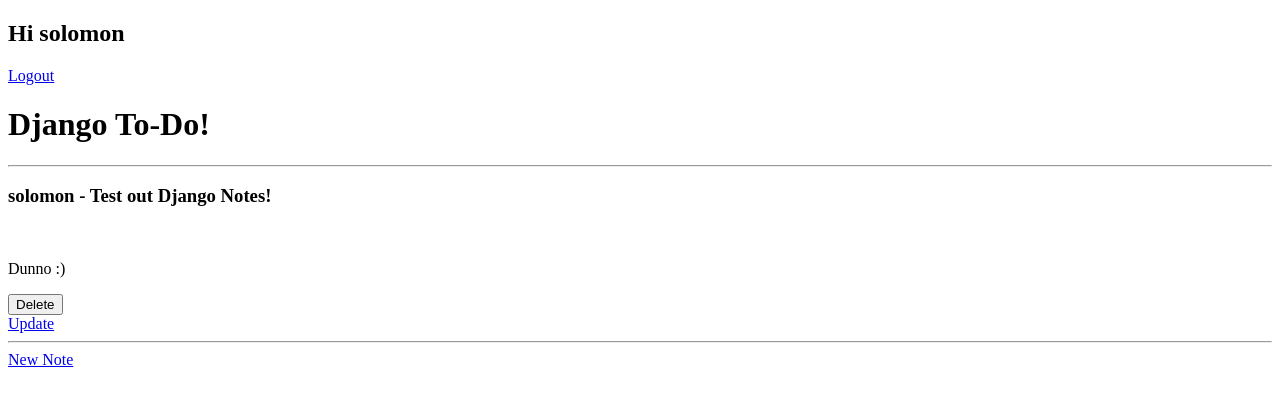
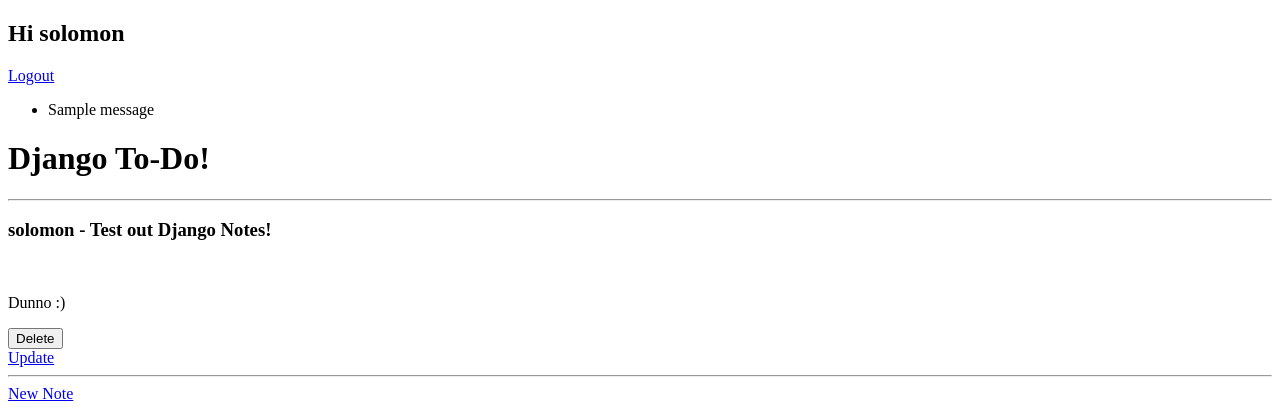
Before and after one commit to solomonbaez/SB-Django-React-Todo, a Django app: page / in a window 1280 px wide. Shown: the top 420 px of the page. Run offline with Django 4.2, Linux system fonts and the light colour scheme; a user stored in the database is signed in; data comes from the database, SQL or seed files in the repository; both versions use the stored data as it was after the commit; one stand-in notice (Sample message) is shown.

Commit message:
Added basic flash messaging

```diff
--- a/base/templates/base/home.html
+++ b/base/templates/base/home.html
@@ -12,6 +12,16 @@
             <a href="{% url 'user-logout' %}">Logout</a>
         {% else %}
             <a href="{% url 'user-login' %}">Login</a>
+        {% endif %}
+
+        {% if messages %}
+            <ul>
+                {% for message in messages%}
+                <li>
+                    {{message}}
+                </li>
+                {% endfor %}
+            </ul>
         {% endif %}
 
         <h1>Django To-Do!</h1>
--- a/base/views.py
+++ b/base/views.py
@@ -1,4 +1,5 @@
 from django.shortcuts import render, redirect
+from django.contrib import messages
 from django.contrib.auth import authenticate, login, logout
 from .models import Note, User
 from .forms import noteForm
@@ -12,13 +13,19 @@
     try:
         notes = Note.objects.filter(user=request.user)
     except:
+        messages.add_message(request, messages.INFO, "Please log in!")
         notes = []
 
     context = {"notes": notes}
 
     if request.method == "POST":
         note = Note.objects.get(id=request.POST.get("id"))
+        title = note.title
         note.delete()
+
+        messages.add_message(
+            request, messages.INFO, (title + " " + "has been deleted.")
+        )
         return redirect("home")
 
     return render(request, "base/home.html", context)
@@ -72,6 +79,9 @@
         note.description = request.POST.get("description")
         note.save()
 
+        messages.add_message(
+            request, messages.INFO, (note.title + " " + "has been updated.")
+        )
         return redirect("home")
 
     context = {"form": form, "note": note, "new_or_update": "new"}
```
Also changed, not shown: db.sqlite3.
